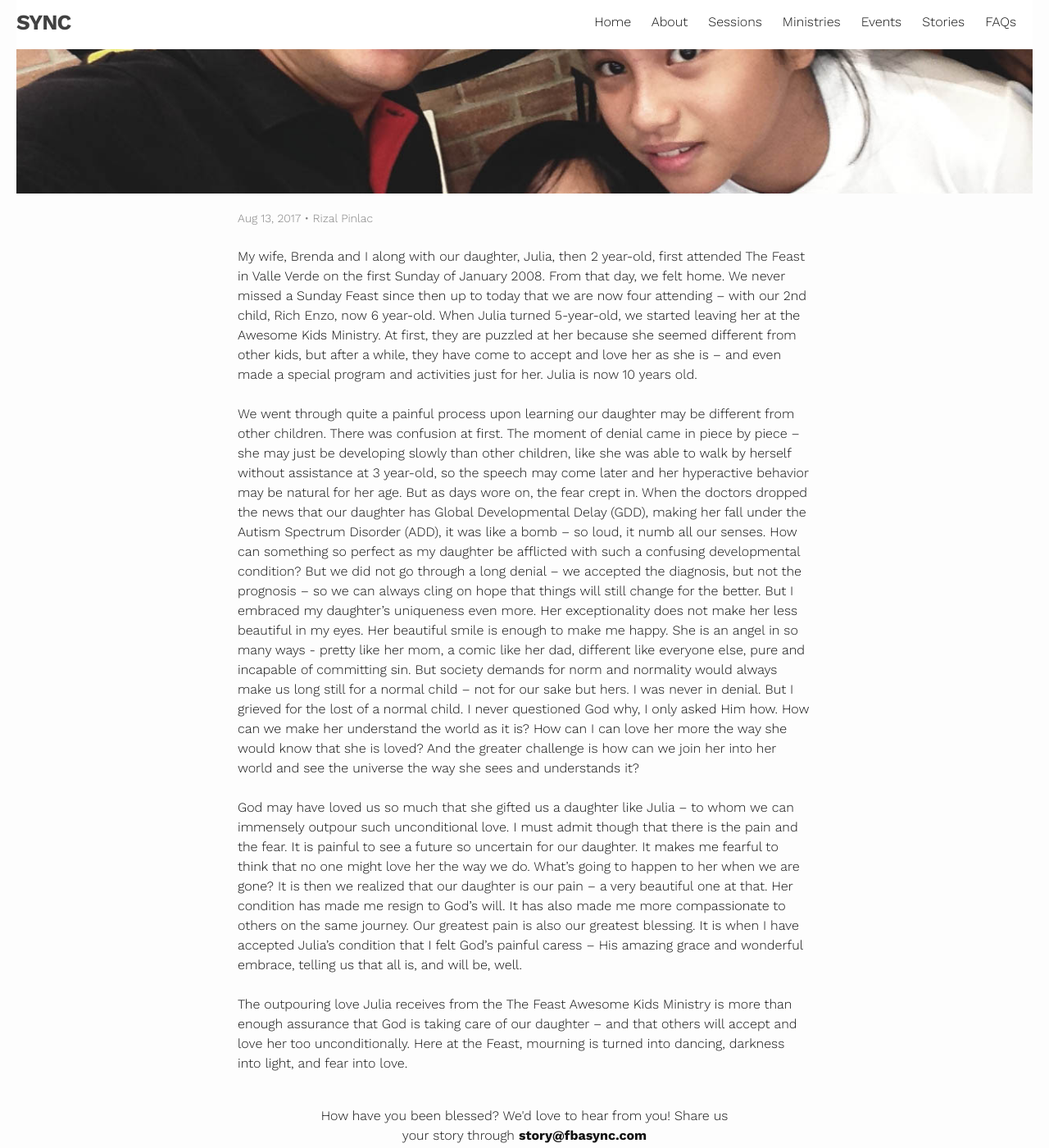
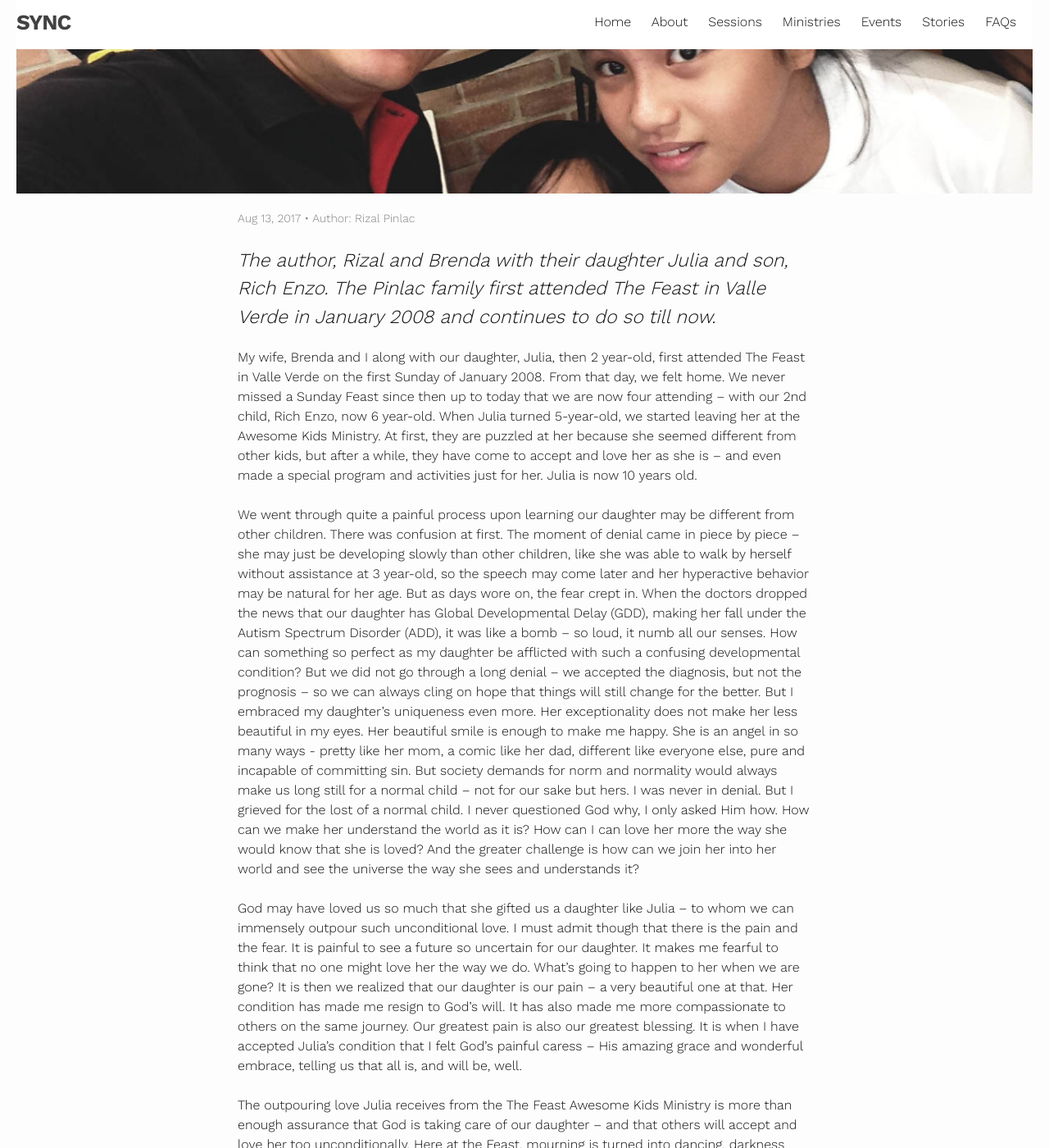
Before and after one commit to carlflor/fbasync, a Jekyll site: the page built from _posts/2017-08-13-2017-beautiful-pain-greatest-blessing.md, in a window 1280 px wide and 1400 px high, scrolled down 540 px. Shown: the whole window at 82% size. Built offline with Jekyll 4.4.1, drawn with Linux system fonts in a browser that asks for light colours; nearby versions of some CDN libraries.

Commit message:
adding stories

```diff
--- a/_data/events.yml
+++ b/_data/events.yml
@@ -41,3 +41,7 @@ blood:
 serve:
   name: Call to Serve
   image: /assets/images/events/serve.jpg
+
+video:
+  name: Feast Video
+  image: /assets/images/events/video.jpg
--- a/_layouts/post.html
+++ b/_layouts/post.html
@@ -18,8 +18,11 @@ layout: default
         {{ page.date | date: date_format }}
       </time>
       {% if page.author %}
-        • <span itemprop="author" itemscope itemtype="http://schema.org/Person"><span itemprop="name">{{ page.author }}</span></span>
+        • <span itemprop="author" itemscope itemtype="http://schema.org/Person"><span itemprop="name">Author: {{ page.author }}</span></span>
       {% endif %}</p><br>
+    <div class="story-description">
+      <i>{{ page.description }}</i>
+    </div>
     {{ content }}
   </div>
 </article>
--- a/_posts/2017-08-13-2017-beautiful-pain-greatest-blessing.md
+++ b/_posts/2017-08-13-2017-beautiful-pain-greatest-blessing.md
@@ -3,7 +3,7 @@ layout: post
 title: 'Our beautiful pain, our greatest blessing'
 slug: beautiful-pain-greatest-blessing
 image: /assets/images/posts/rizal-pinlac.jpg
-description: ""
+description: "The author, Rizal and Brenda with their daughter Julia and son, Rich Enzo. The Pinlac family first attended The Feast in Valle Verde in January 2008 and continues to do so till now."
 excerpt_separator: <!--more-->
 author: Rizal Pinlac
 ---
--- a/_sass/pages/_post.scss
+++ b/_sass/pages/_post.scss
@@ -63,9 +63,17 @@
   color: white;
   padding: $spacing-unit;
   margin-left: $spacing-unit;
-  font-size: 30px;
+  font-size: 23px;
   text-align: center;
+  @include media-query(1000px) {
+    font-size: 17px;
+  }
   @include media-query($on-palm) {
     margin: $spacing-unit 0 0 0;
   }
 }
+
+.story-description {
+  font-size: 23px;
+  margin-bottom: $spacing-unit;
+}
--- a/index.html
+++ b/index.html
@@ -68,7 +68,9 @@ video: "https://www.youtube.com/watch?v=OpGbjAWTEzU"
   {% assign events = page.events | split: ", " %}
   {% for event_id in events %}
     {% assign event = site.data.events[event_id] %}
-    <img class="event-thumb -home" src="{{ site.baseurl }}{{ event.front }}">
+    <a href="{{site.baseurl}}/events/">
+      <img class="event-thumb -home" src="{{ site.baseurl }}{{ event.front }}">
+    </a>
   {% endfor %}
   <a class="more-events-home" href="{{site.baseurl}}/events/">
     Get Involved
--- a/pages/4_events.html
+++ b/pages/4_events.html
@@ -5,7 +5,7 @@ permalink: /events/
 ---
 <div class="events-main">
   {% assign banner = "llr" %}
-  {% assign col1 = "serve,chorus,kids" | split: "," %}
+  {% assign col1 = "serve,chorus,kids,video" | split: "," %}
   {% assign col2 = "kcon,kpartner,deaf" | split: "," %}
   {% if banner != "none" %}
     <div class="event">
```
Also changed, not shown: other parts of index.html (+1 -1 lines), assets/images/events/kcon.jpg, assets/images/events/video.jpg (added), assets/images/posts/rizal.jpg (deleted), 1 other file.
